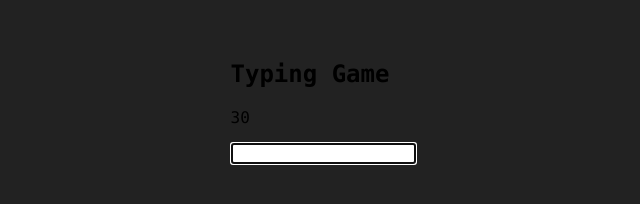
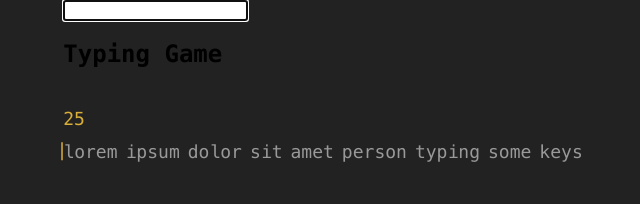
Before and after one commit to joshuaco/100-javascript-projects, a plain HTML site: page 04-typing-game/index.html in a window 1280 px wide. Shown: the whole page, without its empty margins (317-957 px from the left). Drawn offline with Linux system fonts and the light colour scheme.

Commit message:
feat: implement typing game functionality with game initialization, event handling, and letter validation.
Add: Menlo font

```diff
--- a/04-typing-game/index.html
+++ b/04-typing-game/index.html
@@ -7,11 +7,10 @@
     <link href="styles.css" rel="stylesheet" />
   </head>
   <body>
+    <h1>Typing Game</h1>
     <main>
-      <section id="id">
-        <h1>Typing Game</h1>
-
-        <time>30</time>
+      <section id="game">
+        <time></time>
         <p></p>
         <input type="text" autofocus />
       </section>
--- a/04-typing-game/script.js
+++ b/04-typing-game/script.js
@@ -9,5 +9,84 @@ const TEXT = 'lorem ipsum dolor sit amet person typing some keys';
 let words = [];
 let currentTime = INITIAL_TIME;
 
-function initGame() {}
-function initEvents() {}
+initGame();
+initEvents();
+
+function initGame() {
+  words = TEXT.split(' ').slice(0, 32);
+  currentTime = INITIAL_TIME;
+
+  $time.textContent = currentTime;
+
+  $paragraph.innerHTML = words
+    .map((word) => {
+      const letters = word.split('');
+
+      return `<word>
+      ${letters.map((letter) => `<letter>${letter}</letter>`).join('')}
+      </word>`;
+    })
+    .join('');
+
+  const $firstWord = $paragraph.querySelector('word');
+  $firstWord.classList.add('active');
+
+  const $firstLetter = $firstWord.querySelector('letter');
+  $firstLetter.classList.add('active');
+
+  const timeInterval = setInterval(() => {
+    currentTime--;
+    $time.textContent = currentTime;
+
+    if (currentTime <= 0) {
+      clearInterval(timeInterval);
+    }
+  }, 1000);
+}
+
+function initEvents() {
+  /* Only for testing */
+  document.addEventListener('keydown', () => {
+    $input.focus();
+  });
+
+  document.addEventListener('keydown', onKeyDown);
+  document.addEventListener('keyup', onKeyUp);
+}
+
+function onKeyDown() {}
+
+function onKeyUp() {
+  // Retrieve the current element with the class active
+  const $currentWord = $paragraph.querySelector('word.active');
+  const $currentLetter = $currentWord.querySelector('letter.active');
+
+  const currentWord = $currentWord.innerText.trim();
+  $input.maxLength = currentWord.length;
+
+  const $allLetters = $currentWord.querySelectorAll('letter');
+
+  $allLetters.forEach(($letter) =>
+    $letter.classList.remove('correct', 'incorrect')
+  );
+
+  $input.value.split('').forEach((char, index) => {
+    const $letter = $allLetters[index];
+    const letterToCheck = currentWord[index];
+
+    const isCorrect = char === letterToCheck;
+    const letterClass = isCorrect ? 'correct' : 'incorrect';
+    $letter.classList.add(letterClass);
+  });
+
+  $currentLetter.classList.remove('active', 'is-last');
+
+  const inputLength = $input.value.length;
+  const $nextActiveLetter = $allLetters[inputLength];
+
+  if ($nextActiveLetter) {
+    $nextActiveLetter.classList.add('active');
+  } else {
+    $currentLetter.classList.add('active', 'is-last');
+  }
+}
--- a/04-typing-game/styles.css
+++ b/04-typing-game/styles.css
@@ -1,3 +1,11 @@
+@font-face {
+  font-family: 'Menlo';
+  src: url('./fonts/Menlo-Regular.ttf') format('truetype');
+  font-weight: normal;
+  font-style: normal;
+  font-display: swap;
+}
+
 :root {
   color-scheme: light dark;
   --green: #00b755;
@@ -11,6 +19,80 @@ body {
   background: var(--black);
   font-family: 'Menlo', monospace;
   display: grid;
-  padding: 32px;
+  padding: 16px;
   justify-content: center;
 }
+
+h1 {
+  font-size: 24px;
+  margin-bottom: 24px;
+}
+
+main {
+  padding: 16px 0;
+}
+
+section {
+  display: flex;
+  flex-direction: column;
+  gap: 12px;
+  max-width: 600px;
+}
+
+time {
+  font-size: 18px;
+  color: var(--yellow);
+}
+
+input {
+  z-index: -9999;
+  position: absolute;
+  top: 0;
+  left: 10;
+  pointer-events: none;
+}
+
+p {
+  font-size: 18px;
+  display: flex;
+  flex-wrap: wrap;
+  gap: 3px 8px;
+  margin: 0;
+}
+
+letter {
+  color: var(--gray);
+  position: relative;
+
+  &.active::before {
+    content: '|';
+    color: var(--yellow);
+    position: absolute;
+    left: -65%;
+    top: -2px;
+    animation: 1s blink infinite ease-in-out;
+  }
+
+  &.active.is-last::before {
+    left: 65%;
+  }
+
+  &.correct {
+    color: var(--green);
+  }
+
+  &.incorrect {
+    color: var(--red);
+  }
+}
+
+@keyframes blink {
+  0%,
+  25% {
+    opacity: 1;
+  }
+
+  75% {
+    opacity: 0;
+  }
+}
```
Also changed, not shown: 04-typing-game/fonts/Menlo-Regular.ttf (added).
